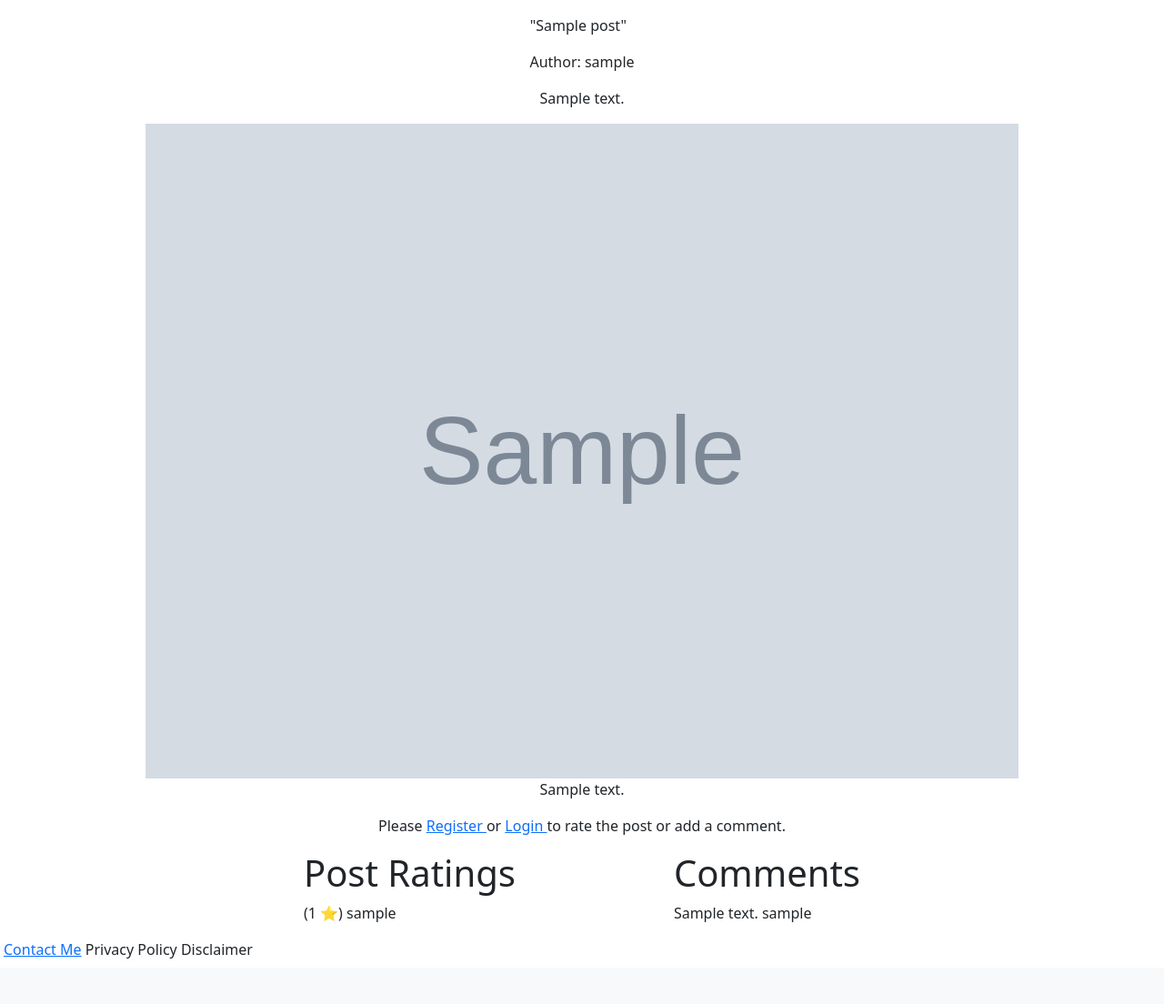
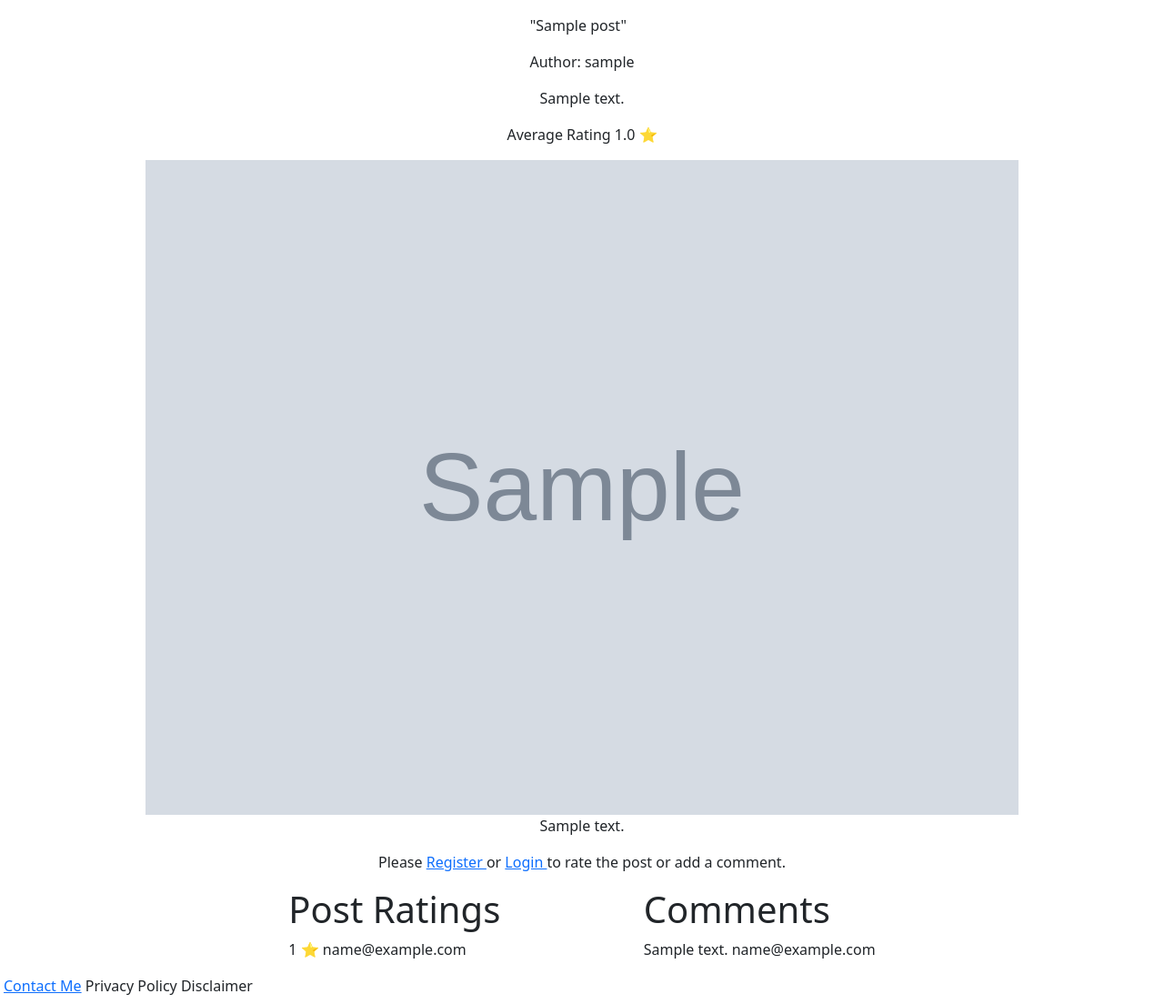
Before and after one commit to Matthew-Robinson-UK/Flask-Portfolio, a Flask app: page /post/1 in a window 1280 px wide. Shown: the part 80-1184 px from the top of the page at 91% size. Before the commit the page ends 1134 px from the top, so only its background shows below. Run offline with Flask 2, Linux system fonts and the light colour scheme; tables that the repository leaves empty hold one stand-in row (values such as "Sample post"); grey boxes marked "Sample" are stand-in pictures; some libraries are stand-ins or nearby versions.

Commit message:
Added average rating for each post

```diff
--- a/blog/routes.py
+++ b/blog/routes.py
@@ -1,5 +1,5 @@
 import re
-from flask import render_template, url_for, request, redirect, flash
+from flask import render_template, url_for, request, redirect, flash, session
 import flask_login
 from wtforms.fields import choices
 from wtforms.widgets.core import SubmitInput
@@ -8,6 +8,7 @@ from blog import forms
 from blog.models import Rating, User, Post, Comment
 from blog.forms import OrderForm, RegistrationForm, LoginForm, CommentForm, RatingForm
 from flask_login import login_user, logout_user, current_user
+from sqlalchemy.sql import func
 
 
 @app.route("/", methods=['GET','POST'])
@@ -37,6 +38,15 @@ def post(post_id):
   # possibly change form to more descriptive comment_form
   form = CommentForm()
   rating_form = RatingForm()
+
+  # outer join reference needed
+  ratings = db.session.query(Post.id, db.func.avg(Rating.value)).outerjoin(Rating, Post.id == Rating.post_id).group_by(Post.id).all()
+  for p in ratings:
+    if post_id == p[0]:
+      try:
+          avg_rating = round(p[1], 1)
+      except:
+          avg_rating = 0
   # reference needed below
   if form.validate_on_submit():
     comment = Comment(comment=form.comment_box.data, post=post, user=current_user._get_current_object())
@@ -44,16 +54,16 @@ def post(post_id):
     db.session.commit()
     return redirect(url_for('.post', post_id=post.id))
   if rating_form.is_submitted():
-    if current_user.ratings == []:
+    # if post.ratings == []:
       # https://python-adv-web-apps.readthedocs.io/en/latest/flask_db3.html
-      rating = Rating(value = request.form['rating'], post=post, user=current_user._get_current_object())
-      db.session.add(rating)
-      db.session.commit()
-      return redirect(url_for('.post', post_id=post.id))
-    else:
-      flash('You are only able to rate a post once ', 'danger')
-      return redirect(url_for('.post', post_id=post.id))
-  return render_template('post.html',title=post.title,post=post, form=form, rating_form=rating_form)
+    rating = Rating(value = request.form['rating'], post=post, user=current_user._get_current_object())
+    db.session.add(rating)
+    db.session.commit()
+    return redirect(url_for('.post', post_id=post.id))
+    # else:
+    #   flash('You are only able to rate a post once ', 'danger')
+    # return redirect(url_for('.post', post_id=post.id))
+  return render_template('post.html',title=post.title,post=post, form=form, rating_form=rating_form, avg_rating=avg_rating)
 
 @app.route("/register",methods=['GET','POST'])
 def register():
--- a/blog/templates/post.html
+++ b/blog/templates/post.html
@@ -3,6 +3,7 @@
 <p class = 'post_title'>"{{ post.title }}" &nbsp</p>
 <p>Author: {{ post.user.username }}</p>
 <p class = 'detailed_description'>{{ post.description }}</p>
+<p>Average Rating {{ avg_rating }} &#x2b50; </p>
 <img src="{{ url_for('static', filename='img/' + post.image_file) }}">
 
 <p> {{ post.content }} </p>
@@ -36,8 +37,8 @@
     {% if post.ratings %}
       {% for value in post.ratings %}
       <!-- http://www.iemoji.com/view/emoji/586/animals-nature/white-medium-star -->
-        <p> ({{ value.value }} &#x2b50;)
-          {{ value.user.username}}
+        <p> {{ value.value }} &#x2b50;
+          {{ value.user.email}}
         </p>
       {% endfor %}
     {% endif %}
@@ -48,7 +49,7 @@
       {% for comment in post.comments %}
      <!-- reference needed below  -->
      <p class = comment_text>{{ comment.comment }}
-      {{comment.user.username}}
+      {{comment.user.email}}
       </p>
       {% endfor %}
     {% endif %}
--- a/wsgi.py
+++ b/wsgi.py
@@ -1,6 +1,6 @@
-from blog import app as application
+# from blog import app as application
 
-# from blog import app
+from blog import app
 
-# if __name__ == '__main__':
-#     app.run(debug=True)
+if __name__ == '__main__':
+    app.run(debug=True)
```
